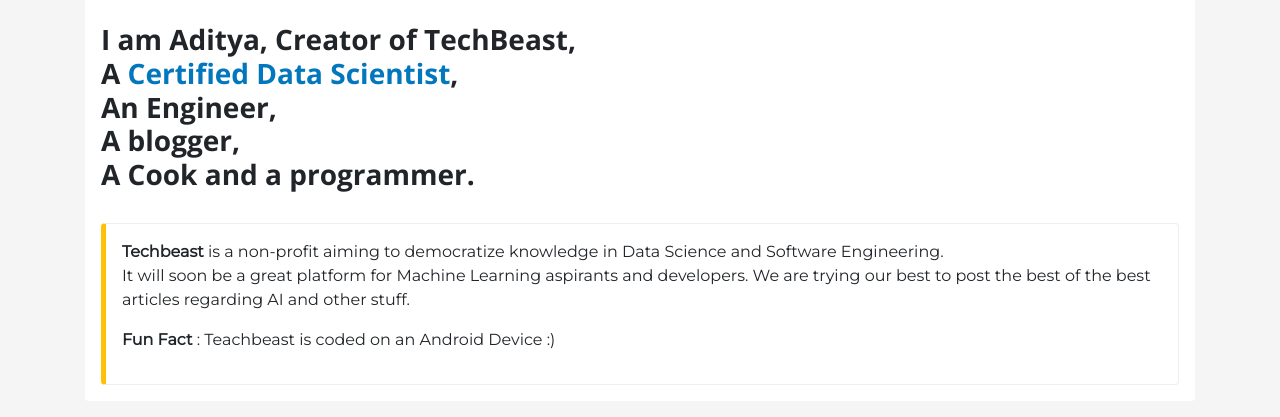
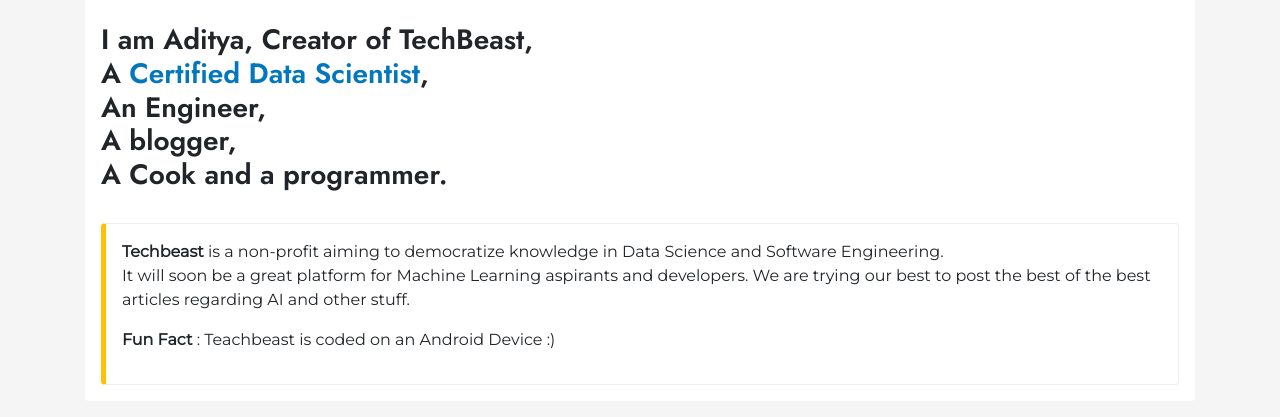
Before and after one commit to imaaditya-stack/TechBeast_Flask_App, a Flask app: page /about in a window 1280 px wide. Shown: the part 695-1112 px from the top of the page. Run offline with Flask 2, Linux system fonts and the light colour scheme; some libraries are stand-ins or nearby versions; some web fonts are replaced.

Commit message:
Update main.css

```diff
--- a/static/main.css
+++ b/static/main.css
@@ -1,6 +1,7 @@
 @import url('https://fonts.googleapis.com/css2?family=Montserrat&display=swap');
 @import url('https://fonts.googleapis.com/css2?family=Catamaran:wght@700&display=swap');
 @import url('https://fonts.googleapis.com/css2?family=Open+Sans:wght@700&display=swap');
+@import url('https://fonts.googleapis.com/css2?family=Jost:wght@600&display=swap');
 @import url('https://fonts.googleapis.com/css2?family=Quicksand&display=swap');
 * { -webkit-border-radius: 0 !important; -moz-border-radius: 0 !important; border-radius: 0 !important; }
 
@@ -19,7 +20,7 @@
 }
 
 h2, h1, h3, h4, h5{
-	font-family: 'Open Sans', sans-serif;
+	font-family: 'Jost', sans-serif;
 }
 
 .articles, .btn-link{
```
